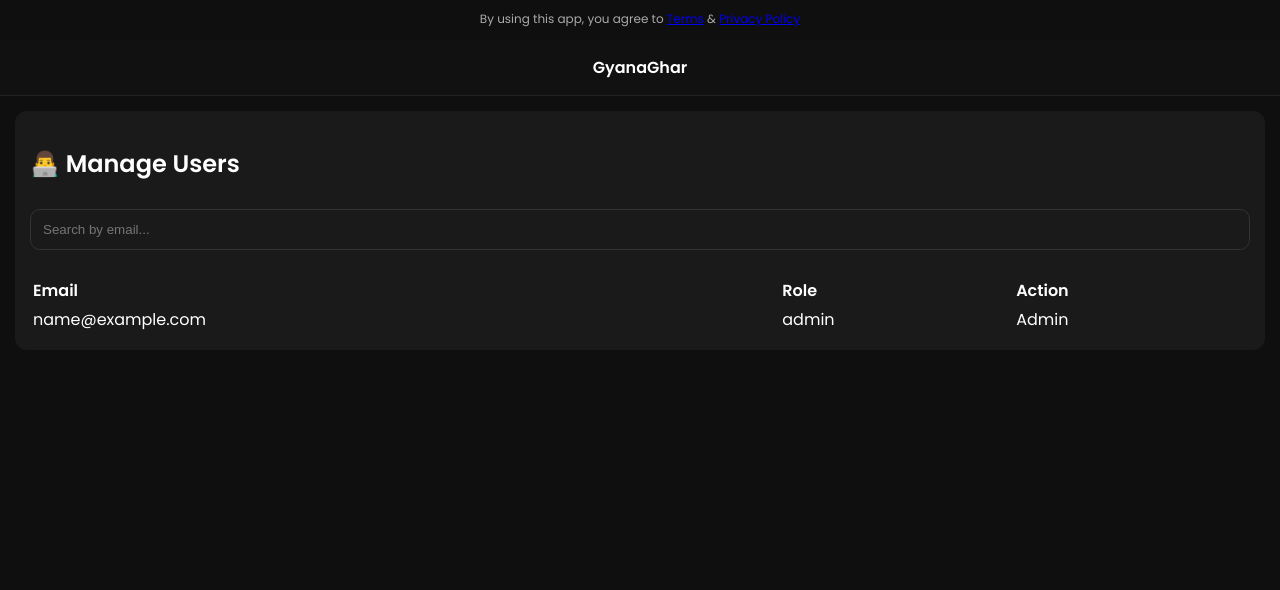
After one commit to Rahul-web087/GyanaGhar, a Flask app: page /admin/users in a window 1280 px wide. The commit adds this page. Shown: the top 590 px of the page. Run offline with Flask 3, Linux system fonts and the light colour scheme; a user stored in the database is signed in; tables that the repository leaves empty hold one stand-in row (values such as "Sample post").

Commit message:
Admin Can Delete user with user permission

```diff
--- a/app.py
+++ b/app.py
@@ -2376,20 +2376,66 @@ def student_dashboard():
     )
 
 
-
-# ======= user delete account ========
-
-# ================= DELETE ACCOUNT =================
-
-@app.route('/delete_account', methods=['POST'])
-@login_required
-def delete_account():
-
-    user = User.query.get(current_user.id)
+# ======== Admin User Find =======
+@app.route('/admin/users')
+@login_required
+def admin_users():
+
+    if current_user.role != "admin":
+        return "Access Denied"
+
+    users = User.query.all()
+
+    return render_template("admin_users.html", users=users)
+
+
+
+# ====== Admin Delete User =========
+
+@app.route('/admin/delete_user/<int:user_id>', methods=['POST'])
+@login_required
+def delete_user(user_id):
+
+    if current_user.role != "admin":
+        return "Access Denied"
+
+    user = User.query.get(user_id)
+
+    if not user:
+        return "User not found"
+
+    #  prevent deleting admin
+    if user.role == "admin":
+        return "Cannot delete admin"
+
+    #  prevent deleting yourself
+    if user.id == current_user.id:
+        return "You cannot delete yourself"
+
+    #  delete related data (IMPORTANT)
+    # Example:
+    # Note.query.filter_by(user_id=user.id).delete()
 
     db.session.delete(user)
     db.session.commit()
 
+    return redirect("/admin/users")
+
+
+
+# ======= user delete account ========
+
+# ================= DELETE ACCOUNT =================
+
+@app.route('/delete_account', methods=['POST'])
+@login_required
+def delete_account():
+
+    user = User.query.get(current_user.id)
+
+    db.session.delete(user)
+    db.session.commit()
+
     logout_user()
 
     return redirect("/")
--- /dev/null
+++ b/templates/admin_users.html
@@ -0,0 +1,56 @@
+{% extends "base.html" %}
+
+{% block content %}
+
+<div class="card">
+
+<h2>👨‍💻 Manage Users</h2>
+
+<input type="text" id="search" placeholder="Search by email..." onkeyup="searchUser()">
+
+<br><br>
+
+<table style="width:100%; text-align:left;">
+<tr>
+    <th>Email</th>
+    <th>Role</th>
+    <th>Action</th>
+</tr>
+
+{% for user in users %}
+<tr class="user-row">
+    <td>{{ user.email }}</td>
+    <td>{{ user.role }}</td>
+    <td>
+
+        {% if user.role != "admin" %}
+        <form method="POST" action="/admin/delete_user/{{ user.id }}">
+            <button onclick="return confirm('Delete this user?')">
+                ❌ Delete
+            </button>
+        </form>
+        {% else %}
+        Admin
+        {% endif %}
+
+    </td>
+</tr>
+{% endfor %}
+
+</table>
+
+</div>
+
+<script>
+function searchUser() {
+    let input = document.getElementById("search").value.toLowerCase();
+    let rows = document.querySelectorAll(".user-row");
+
+    rows.forEach(row => {
+        let email = row.innerText.toLowerCase();
+        row.style.display = email.includes(input) ? "" : "none";
+    });
+}
+</script>
+
+{% endblock %}
--- a/templates/dashboard.html
+++ b/templates/dashboard.html
@@ -1347,6 +1347,8 @@ color:#ddd;
 
 <div class="admin-title">Admin Panel</div>
 
+
+
 <div class="admin-grid">
 <div class="admin-card"><a href="/admin/add_class">Add Class</a></div>
 <div class="admin-card"><a href="/admin/add_subject">Add Subject</a></div>
@@ -1360,6 +1362,10 @@ color:#ddd;
 
 </div>
 
+
+<a href="/admin/users">Manage Users</a>
+
+
 <script>
 function deleteClass(id){
 if(confirm("Delete this class?")){
```
